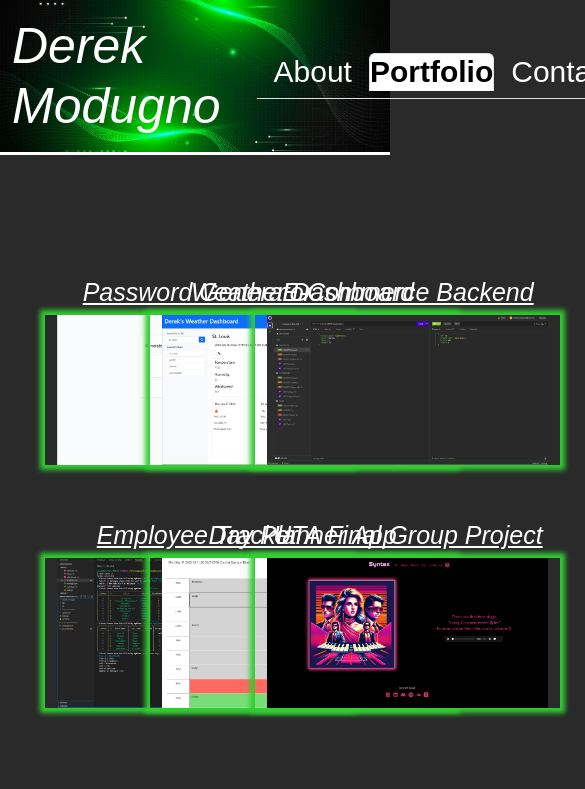
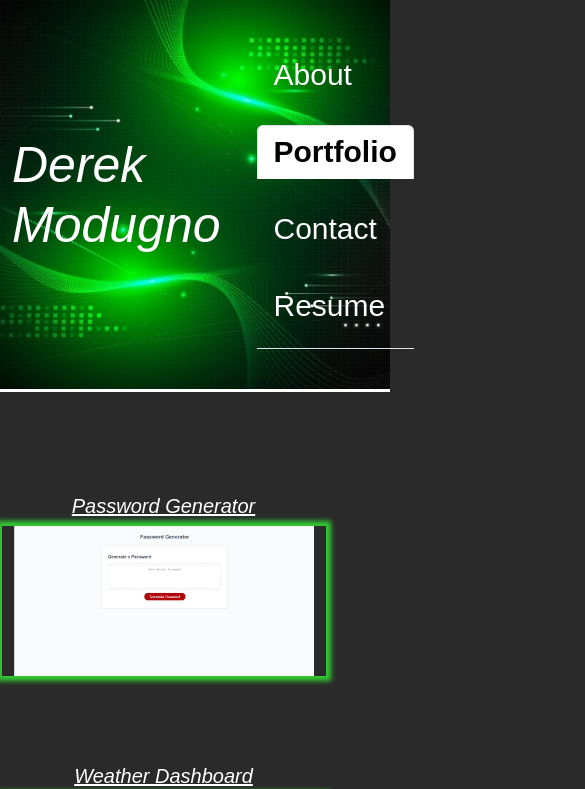
Before and after one commit to derekm129/reactPortfolio, a React (Vite) app: page /Portfolio in a window 390 px wide. Shown: the top 789 px of the page, 585 px wide, since content can reach past the window. Built offline with nearby package versions, Linux system fonts and the light colour scheme.

Commit message:
added media queries to make web site mobile friendly

```diff
--- a/src/App.css
+++ b/src/App.css
@@ -146,13 +146,7 @@ header {
   transition:all .5s ease-in-out;
 }
 
-.projectContainer:hover {
-  background-color: azure;
-  opacity: 1;
-  border: 5px solid rgb(136, 25, 25);
-  height: 150px;
-  width: 300px;
-}
+
 
 
 /* Project images */
@@ -189,3 +183,46 @@ header {
   float: left;
   margin-right: 10px;
 }
+
+/* Mobile media query */
+@media (max-width: 768px) {
+  /* Nav Bar */
+  .nav-tabs {
+    flex-direction: column; /* Stack items vertically */
+    align-items: flex-start; /* Align items to the left */
+    padding: 0; /* Remove padding */
+  }
+
+  .nav-item {
+    margin: 0.5rem 0; /* Add space between items */
+  }
+
+  .nav-link {
+    margin-left: 0; /* Remove left margin */
+    padding: 0.5rem 1rem; /* Add padding for touch devices */
+  }
+  /* Projects */
+  .projects-list {
+    flex-direction: column;
+    align-items: center;
+  }
+
+  .project {
+    width: 90%;
+    margin-top: 10px;
+    height: auto; /* Allow height to adjust based on content */
+  }
+
+  .project-title {
+    font-size: 20px;
+    margin-top: 10px;
+  }
+
+  .parentContainer {
+    width: 100%;
+  }
+
+  .anotherContainer {
+    width: auto;
+  }
+}
```
